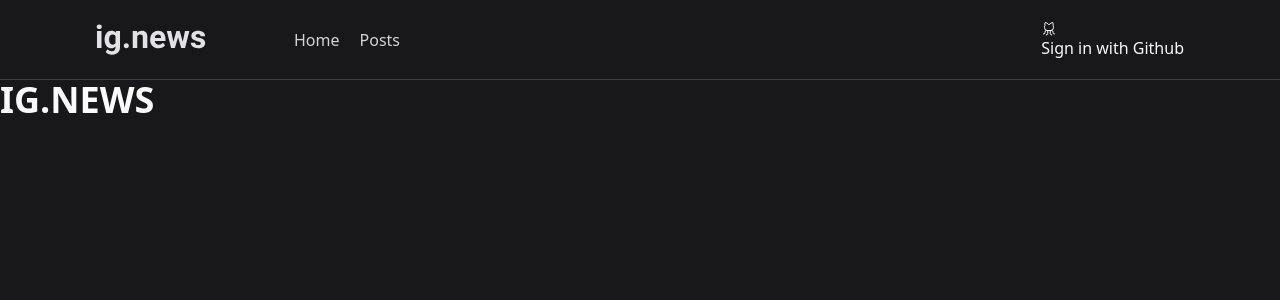
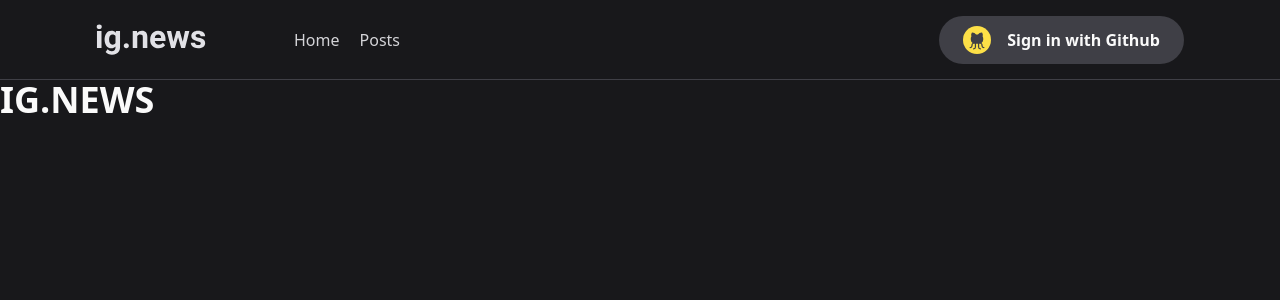
Before and after one commit to timabuntu/ignews, a Next.js app: page / in a window 1280 px wide. Shown: the top 300 px of the page. Built offline with nearby package versions, Linux system fonts and the light colour scheme.

Commit message:
styled button

```diff
--- a/components/SignInButton/index.tsx
+++ b/components/SignInButton/index.tsx
@@ -1,8 +1,16 @@
 import { GithubLogo } from 'phosphor-react';
 export const SignInButton = () => {
   return (
-    <button type='button'>
-      <GithubLogo /> Sign in with Github
+    <button
+      type='button'
+      className='h-12 px-6 transition rounded-full bg-zinc-700 hover:brightness-75'
+    >
+      <div className='flex items-center justify-center gap-4 '>
+        <div className='p-1 bg-yellow-300 rounded-full'>
+          <GithubLogo weight='fill' size={20} color='rgb(63 63 70)' />
+        </div>
+        <p className='font-semibold'>Sign in with Github</p>
+      </div>
     </button>
   );
 };
```
